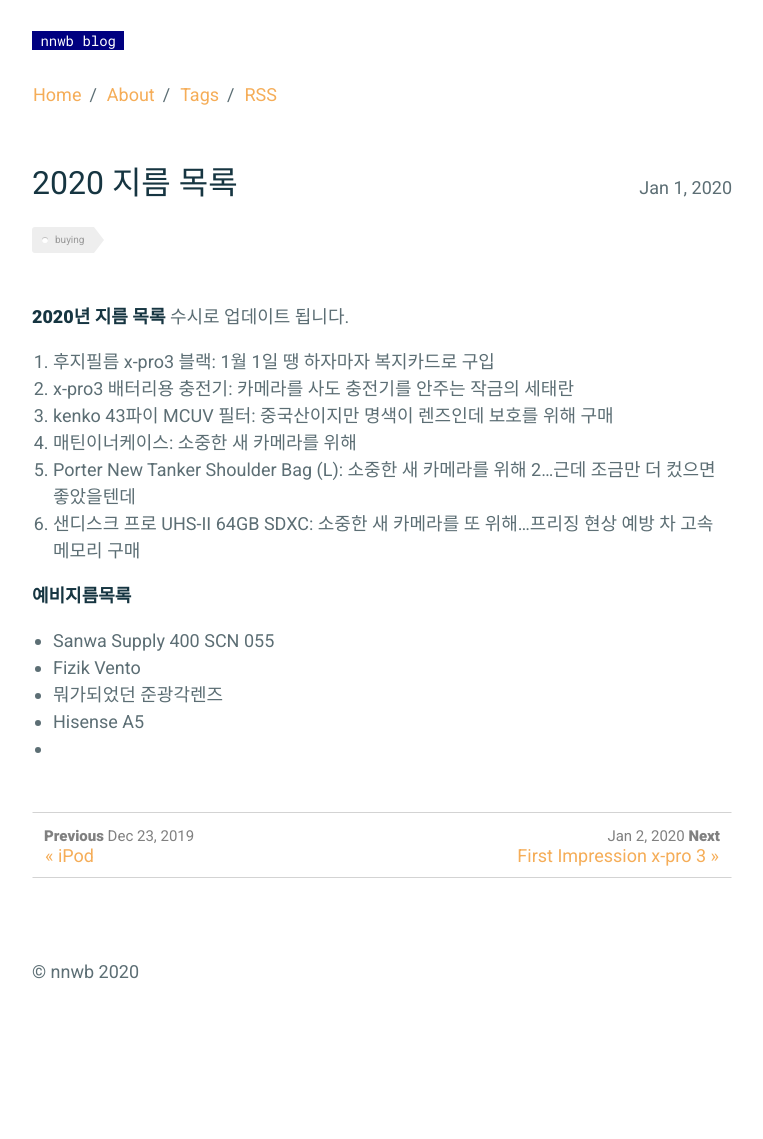
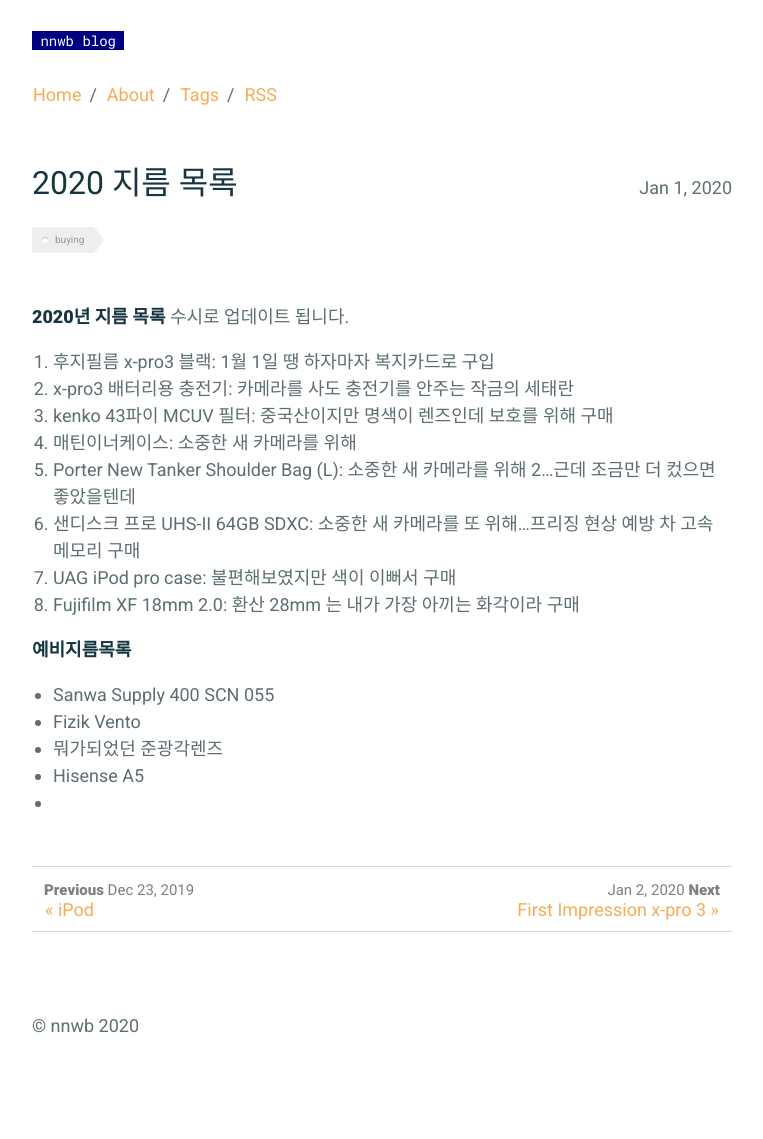
Before and after one commit to nnwb/nnwb.github.io, a Jekyll site: the page built from _posts/2020-01-01-2020buy.md, in a window 1280 px wide. Shown: the whole page, without its empty margins (258-1021 px from the left). Built offline with Jekyll 4.4.1, drawn with Linux system fonts in a browser that asks for light colours; comment, search, counter and statistics services are not loaded; before the commit the page ends 1085 px from its top, so only the background shows below that.

Commit message:
Update 2020-01-01-2020buy.md

```diff
--- a/_posts/2020-01-01-2020buy.md
+++ b/_posts/2020-01-01-2020buy.md
@@ -15,6 +15,9 @@ comments: true
 4. 매틴이너케이스: 소중한 새 카메라를 위해
 5. Porter New Tanker Shoulder Bag (L): 소중한 새 카메라를 위해 2...근데 조금만 더 컸으면 좋았을텐데
 6. 샌디스크 프로 UHS-II 64GB SDXC: 소중한 새 카메라를 또 위해...프리징 현상 예방 차 고속 메모리 구매
+7. UAG iPod pro case: 불편해보였지만 색이 이뻐서 구매
+8. Fujifilm XF 18mm 2.0: 환산 28mm 는 내가 가장 아끼는 화각이라 구매
+
 
 **예비지름목록**
 - Sanwa Supply 400 SCN 055
```
